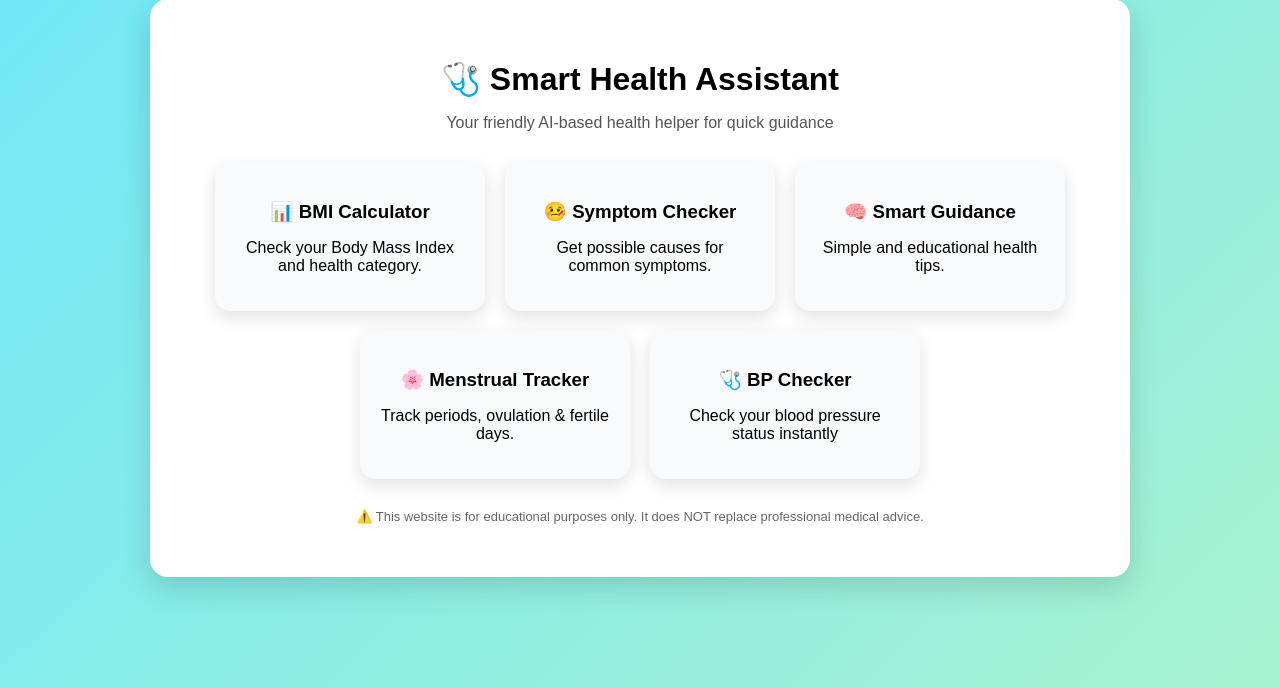
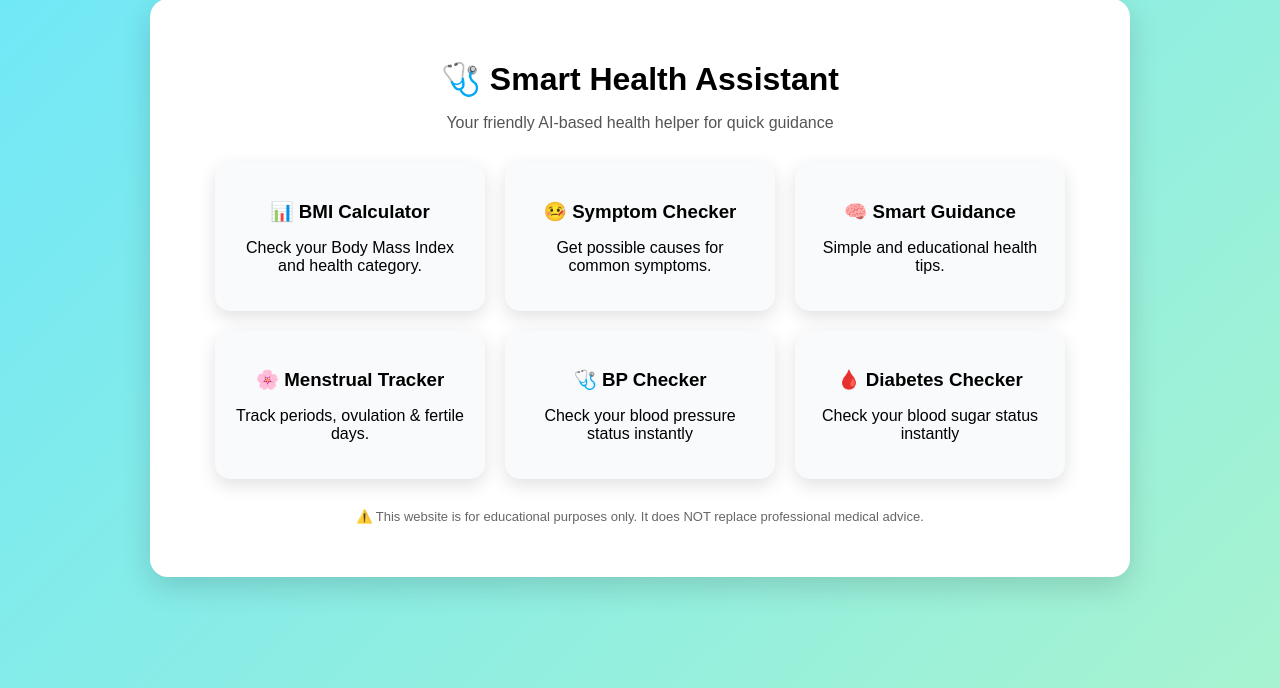
Before and after one commit to sanaayisha659-netizen/smart-health-assistant, a Flask app: page / in a window 1280 px wide. Shown: the part 112-800 px from the top of the page. Run offline with Flask 3, Linux system fonts and the light colour scheme.

Commit message:
Update index.html

```diff
--- a/templates/index.html
+++ b/templates/index.html
@@ -42,6 +42,11 @@
                 <p>Check your blood pressure status instantly</p>
             </a>
 
+            <a href="/diabetes" class="card">
+                <h3>🩸 Diabetes Checker</h3>
+                <p>Check your blood sugar status instantly</p>
+            </a>
+
         </div>
 
         <p class="disclaimer">
```
